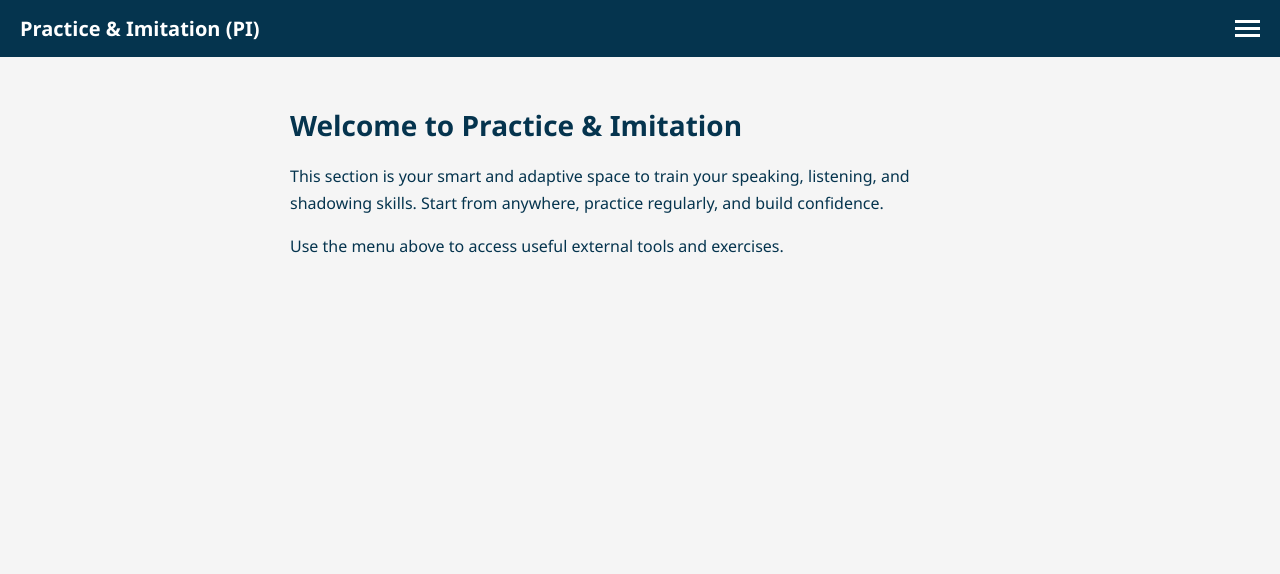
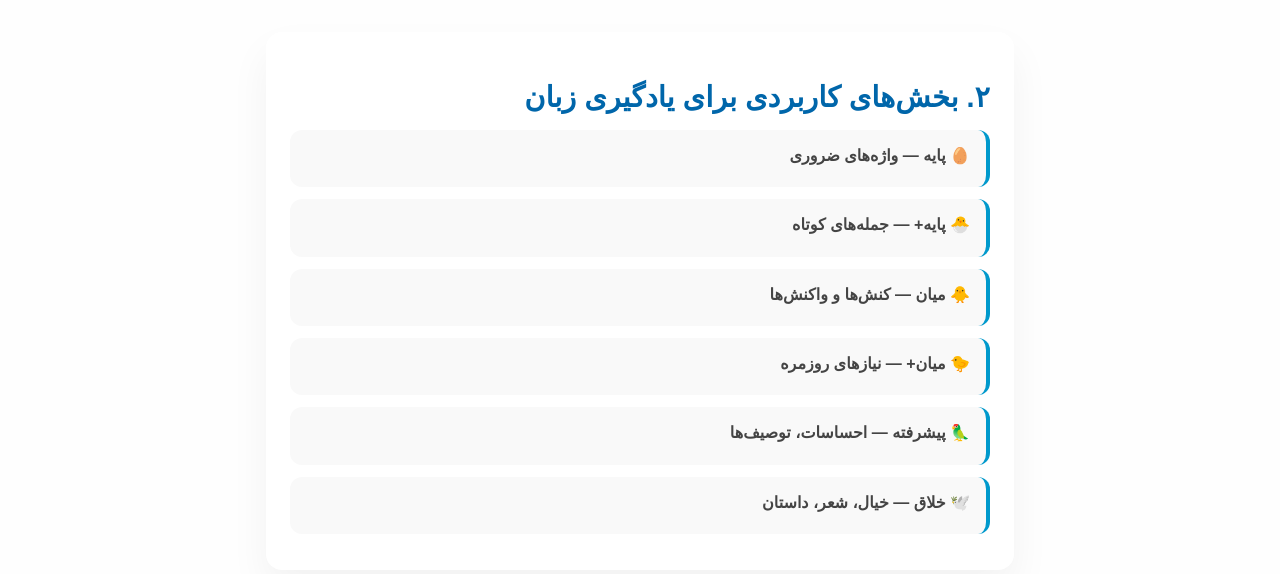
Before and after one commit to lesehawio/LLB, a plain HTML site: page PI/index.html in a window 1280 px wide. Drawn offline with Linux system fonts and the light colour scheme.

Commit message:
Update index.html

```diff
--- a/PI/index.html
+++ b/PI/index.html
@@ -1,120 +1,124 @@
 <!DOCTYPE html>
-<html lang="en">
+<html lang="fa" dir="rtl">
 <head>
   <meta charset="UTF-8" />
-  <meta name="viewport" content="width=device-width, initial-scale=1.0"/>
-  <title>Practice & Imitation | LLB</title>
+  <meta name="viewport" content="width=device-width, initial-scale=1" />
+  <title>بخش‌های کاربردی یادگیری زبان</title>
   <style>
     body {
+      font-family: 'Vazirmatn', sans-serif;
+      background-color: #fefefe;
       margin: 0;
-      font-family: 'Segoe UI', sans-serif;
-      background-color: #f5f5f5;
-      color: #05344E;
+      padding: 2rem;
+      color: #222;
     }
 
-    header {
-      background-color: #05344E;
-      color: white;
-      display: flex;
-      justify-content: space-between;
-      align-items: center;
-      padding: 15px 20px;
+    .section {
+      max-width: 700px;
+      margin: 0 auto;
+      padding: 1.5rem;
+      background: #ffffff;
+      border-radius: 16px;
+      box-shadow: 0 20px 40px rgba(0,0,0,0.05);
+      animation: fadeInUp 1s ease forwards;
+      opacity: 0;
+      transform: translateY(30px);
     }
 
-    .site-title {
-      font-size: 20px;
-      font-weight: 600;
+    @keyframes fadeInUp {
+      to {
+        opacity: 1;
+        transform: translateY(0);
+      }
     }
 
-    .menu-icon {
-      cursor: pointer;
-      display: block;
+    h2 {
+      color: #0066aa;
+      font-size: 1.8rem;
+      margin-bottom: 1rem;
     }
 
-    .bar {
-      width: 25px;
-      height: 3px;
-      background-color: white;
-      margin: 4px 0;
-      transition: 0.4s;
+    .level {
+      margin: 0.75rem 0;
+      padding: 1rem;
+      border-right: 4px solid #0099cc;
+      background-color: #f9f9f9;
+      border-radius: 12px;
+      cursor: pointer;
+      transition: background 0.3s ease;
     }
 
-    .nav-menu {
-      display: none;
-      flex-direction: column;
-      background-color: #05344E;
-      position: absolute;
-      top: 60px;
-      right: 20px;
-      width: 200px;
-      border-radius: 8px;
-      box-shadow: 0 5px 15px rgba(0, 0, 0, 0.2);
+    .level:hover {
+      background-color: #eefaff;
     }
 
-    .nav-menu a {
-      padding: 12px 16px;
-      color: white;
-      text-decoration: none;
-      border-bottom: 1px solid rgba(255,255,255,0.1);
-      transition: background 0.2s;
+    .level span {
+      display: block;
+      font-weight: bold;
+      color: #444;
+      margin-bottom: 0.4rem;
     }
 
-    .nav-menu a:hover {
-      background-color: rgba(255,255,255,0.1);
+    .level small {
+      color: #777;
+      display: none;
     }
 
-    .show {
-      display: flex;
-    }
-
-    main {
-      padding: 30px 20px;
-      max-width: 700px;
-      margin: auto;
-    }
-
-    h1 {
-      color: #05344E;
-      font-size: 28px;
-    }
-
-    p {
-      line-height: 1.7;
+    .level.active small {
+      display: block;
     }
   </style>
 </head>
 <body>
-  <header>
-    <div class="site-title">Practice & Imitation (PI)</div>
-    <div class="menu-icon" onclick="toggleMenu()">
-      <div class="bar"></div>
-      <div class="bar"></div>
-      <div class="bar"></div>
+
+  <div class="section">
+    <h2>۲. بخش‌های کاربردی برای یادگیری زبان</h2>
+
+    <div class="level">
+      <span>🥚 پایه — واژه‌های ضروری</span>
+      <small>مثال: سلام، گرسنه‌ام، بده، بگیر</small>
+      <small>روش طبیعی: تقلید و استفاده در بازی</small>
     </div>
-    <nav class="nav-menu" id="navMenu">
-      <a href="https://example.com/reading" target="_blank">Reading Practice</a>
-      <a href="https://example.com/speaking" target="_blank">Speaking Imitation</a>
-      <a href="https://example.com/listening" target="_blank">Listening Practice</a>
-      <a href="https://example.com/record" target="_blank">Voice Recording</a>
-      <a href="https://example.com/video" target="_blank">Video Shadowing</a>
-    </nav>
-  </header>
 
-  <main>
-    <h1>Welcome to Practice & Imitation</h1>
-    <p>
-      This section is your smart and adaptive space to train your speaking, listening,
-      and shadowing skills. Start from anywhere, practice regularly, and build confidence.
-    </p>
-    <p>
-      Use the menu above to access useful external tools and exercises.
-    </p>
-  </main>
+    <div class="level">
+      <span>🐣 پایه+ — جمله‌های کوتاه</span>
+      <small>مثال: من آب می‌خوام</small>
+      <small>روش طبیعی: تکرار با صدا</small>
+    </div>
+
+    <div class="level">
+      <span>🐥 میان — کنش‌ها و واکنش‌ها</span>
+      <small>مثال: داری چیکار می‌کنی؟ / من دارم می‌خندم</small>
+      <small>روش طبیعی: دیدن در فیلم‌ها یا مکالمه‌ها</small>
+    </div>
+
+    <div class="level">
+      <span>🐤 میان+ — نیازهای روزمره</span>
+      <small>مثال: بریم بیرون؟ / چقدر گرونه!</small>
+      <small>روش طبیعی: نقش‌بازی، خیال‌پردازی</small>
+    </div>
+
+    <div class="level">
+      <span>🦜 پیشرفته — احساسات، توصیف‌ها</span>
+      <small>مثال: من یه کم ناراحتم / خیلی قشنگه</small>
+      <small>روش طبیعی: نوشتن خاطره، صحبت درونی</small>
+    </div>
+
+    <div class="level">
+      <span>🕊️ خلاق — خیال، شعر، داستان</span>
+      <small>مثال: یه روز یه گربه اومد...</small>
+      <small>روش طبیعی: بازی با کلمات، نوشتن آزاد</small>
+    </div>
+  </div>
 
   <script>
-    function toggleMenu() {
-      document.getElementById("navMenu").classList.toggle("show");
-    }
+    const levels = document.querySelectorAll('.level');
+    levels.forEach(level => {
+      level.addEventListener('click', () => {
+        level.classList.toggle('active');
+      });
+    });
   </script>
+
 </body>
 </html>
```
